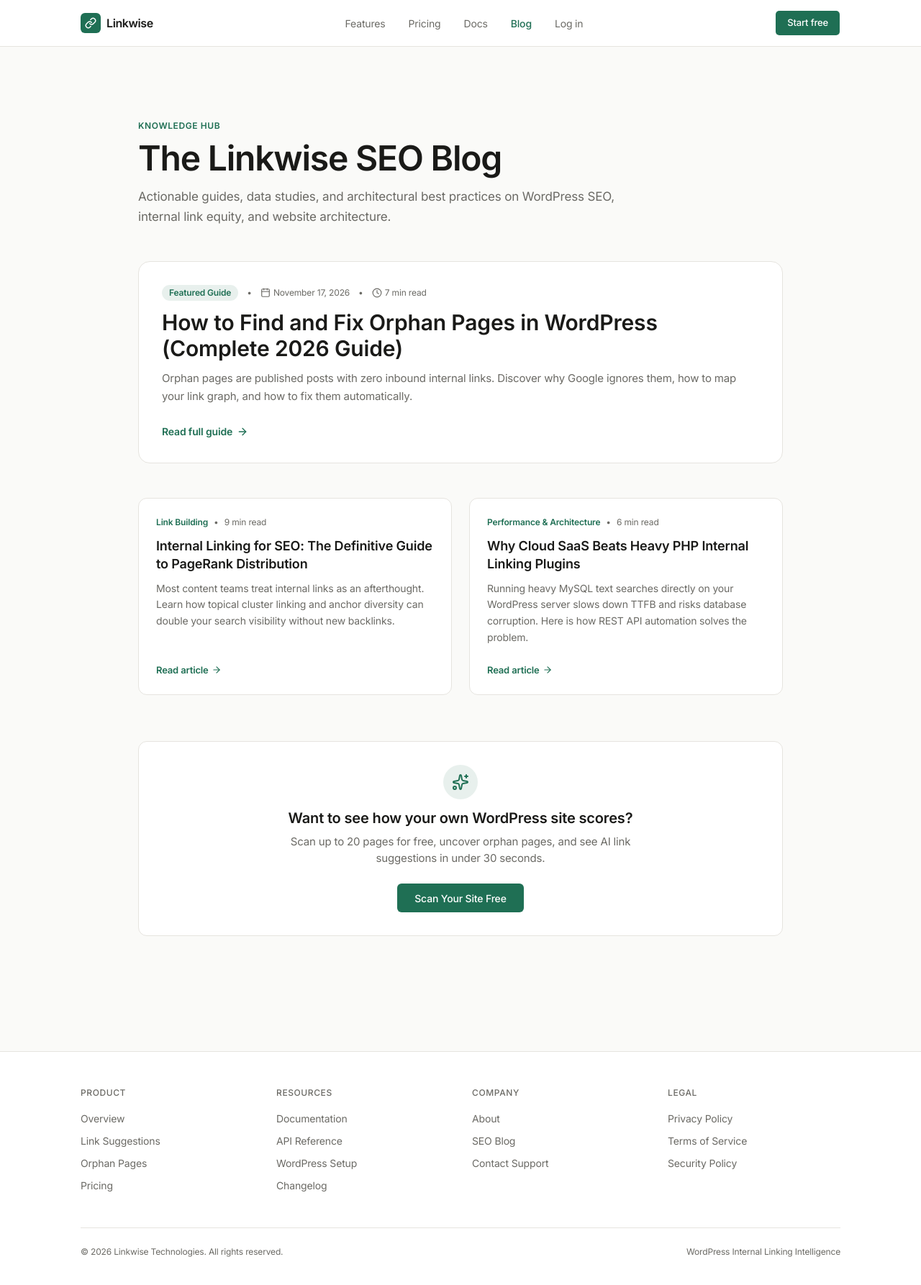
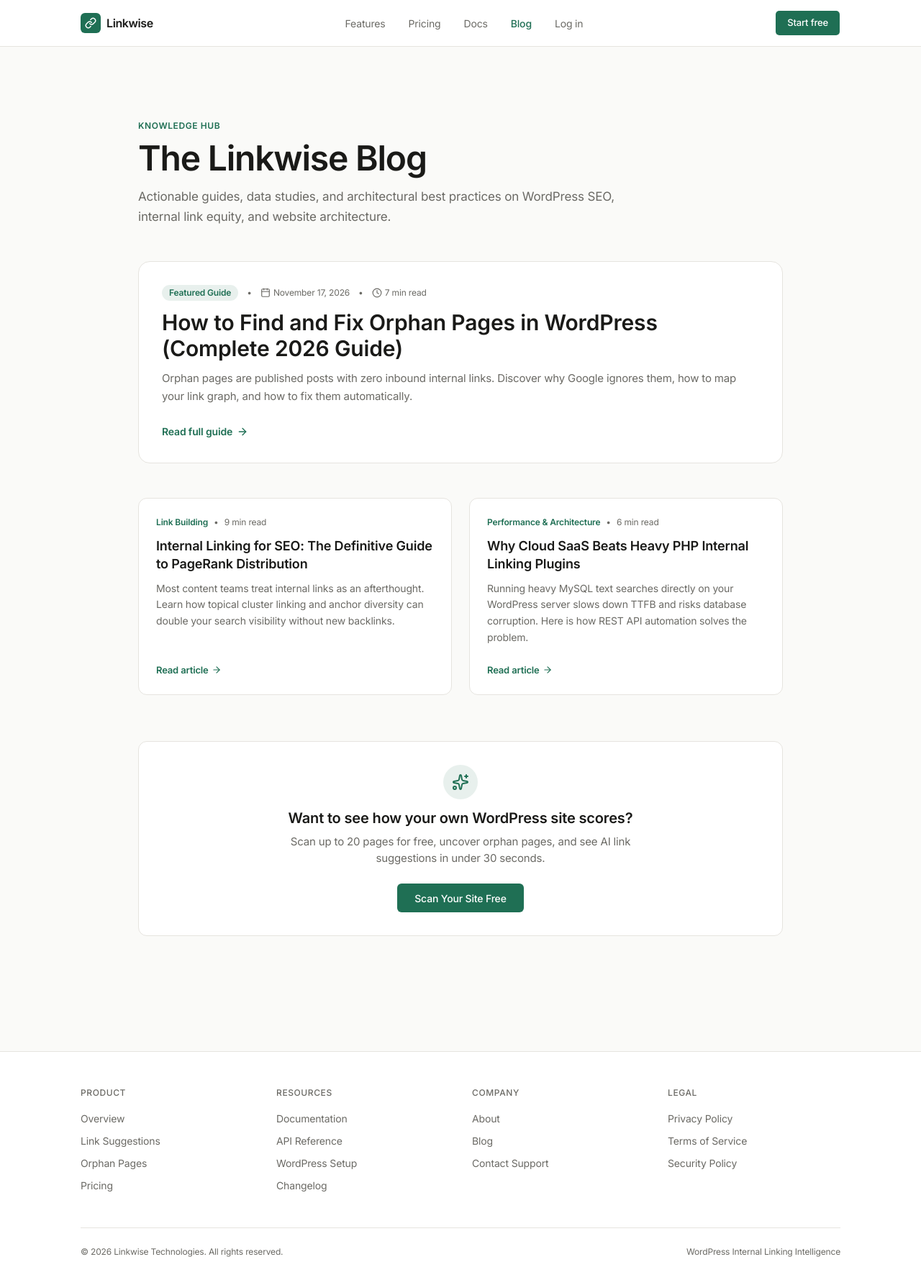
Before and after one commit to audigitalworks-ops/linkwise, a Next.js app: page /blog in a window 1280 px wide. Shown: the top 1786 px of the page at 72% size. Built offline with nearby package versions, Linux system fonts and the light colour scheme; no server answers.

Commit message:
Change label to Blog across navigation and footer

```diff
--- a/app/(marketing)/blog/page.tsx
+++ b/app/(marketing)/blog/page.tsx
@@ -21,7 +21,7 @@ export default function BlogIndexPage() {
             Knowledge Hub
           </span>
           <h1 className="text-3xl md:text-5xl font-semibold tracking-tight text-text mb-4">
-            The Linkwise SEO Blog
+            The Linkwise Blog
           </h1>
           <p className="text-[17px] text-muted leading-relaxed">
             Actionable guides, data studies, and architectural best practices on WordPress SEO, internal link equity, and website architecture.
--- a/app/(marketing)/layout.tsx
+++ b/app/(marketing)/layout.tsx
@@ -229,7 +229,7 @@ export default function MarketingLayout({
                 </li>
                 <li>
                   <Link href="/blog" className="text-muted hover:text-text transition-colors">
-                    SEO Blog
+                    Blog
                   </Link>
                 </li>
                 <li>
```
Also changed, not shown: app/(marketing)/blog/[slug]/page.tsx (line endings or trailing spaces), lib/blog-data.ts (line endings or trailing spaces).
